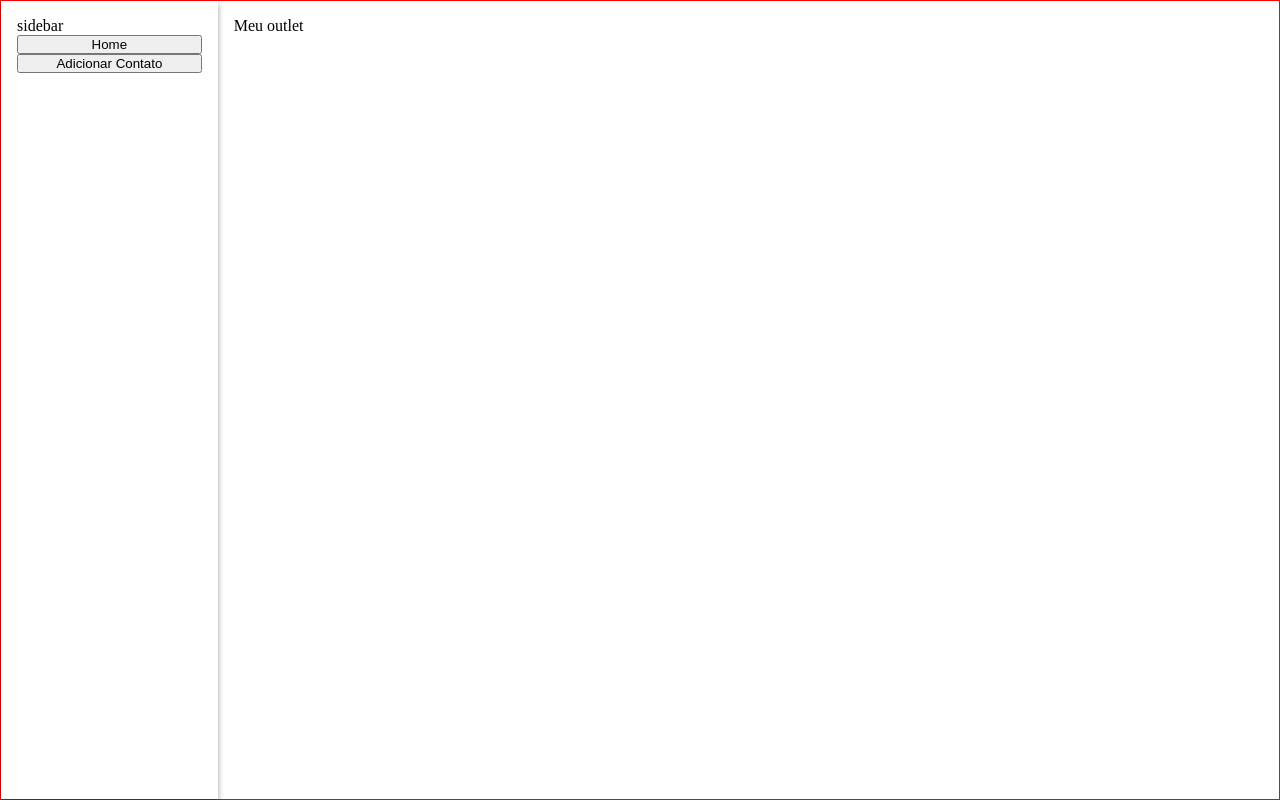
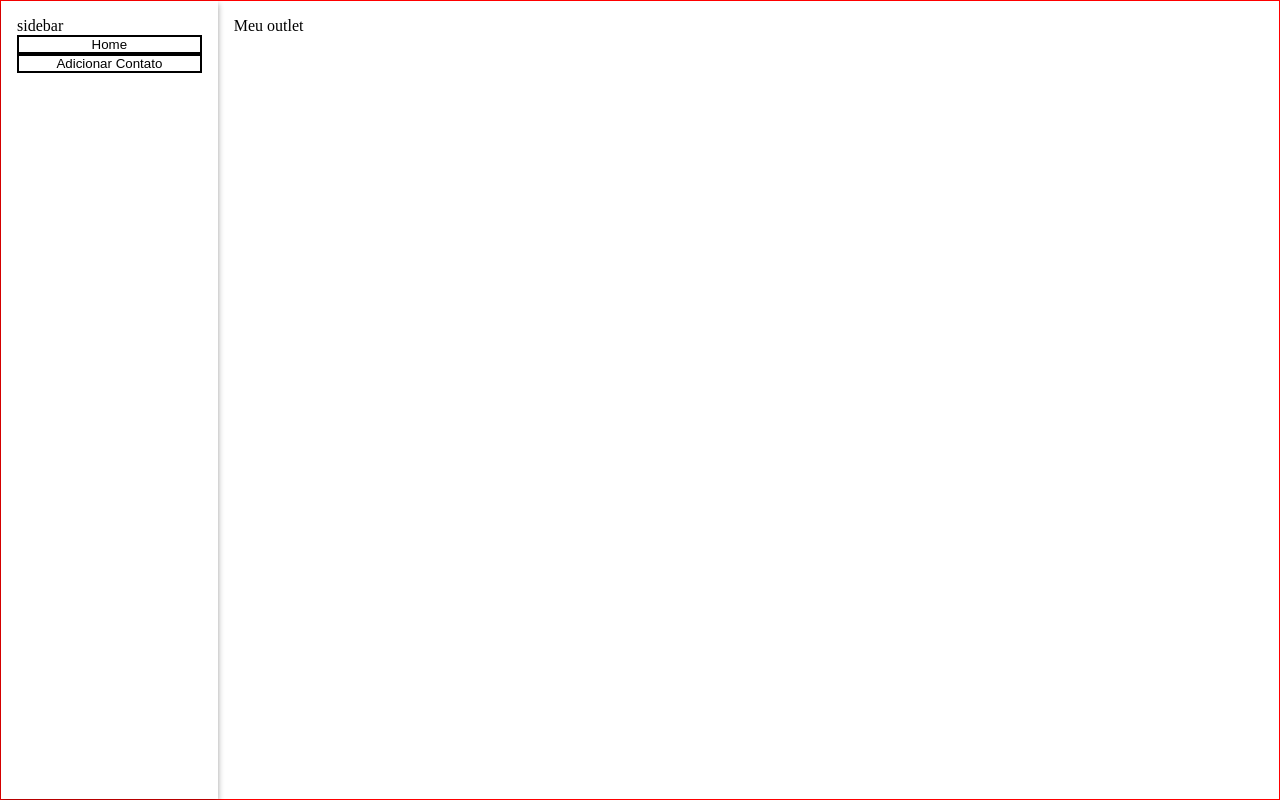
Before and after one commit to vf-jara/pecege-test, a React (Vite) app: page / in a window 1280 px wide. Built offline with nearby package versions, Linux system fonts and the light colour scheme.

Commit message:
creation of button and listCard components for data visualization

```diff
--- /dev/null
+++ b/src/components/Button/Button.style.ts
@@ -0,0 +1,9 @@
+import styled from 'styled-components'
+
+export const StyledButton = styled.button`
+   display: flex;
+   align-items: center;
+   justify-content: center;
+   background-color: white;
+   border: 2px solid black;
+`;
--- /dev/null
+++ b/src/components/Button/Button.tsx
@@ -0,0 +1,10 @@
+import { StyledButton } from "./Button.style";
+type ChildrenProps ={
+  children: React.ReactNode;
+}
+
+export default function Button({ children } : ChildrenProps) {
+  return (
+      <StyledButton>{children}</StyledButton>
+  );
+}
--- a/src/pages/Home.tsx
+++ b/src/pages/Home.tsx
@@ -1,16 +1,17 @@
 import {HomeContainer, Sidebar, ContentsContainer} from './Home.styles.js'
+import Button from '../components/Button/Button.tsx'
 export default function Home() {
   return (
     <>
     <HomeContainer>
       <Sidebar>
-      sidebar
-      <button>
-        Home
-      </button>
-      <button>
-        Adicionar Contato
-      </button>
+        sidebar
+        <Button>
+          Home
+        </Button>
+        <Button>
+          Adicionar Contato
+        </Button>
       </Sidebar>
       <ContentsContainer>
         Meu outlet
```
Also changed, not shown: src/components/ListCard/ListCard.tsx (added, +15 -0 lines), src/components/ListCard/ListCard.style.ts (added), src/pages/Home.styles.ts (renamed from src/pages/Home.styles.js).
